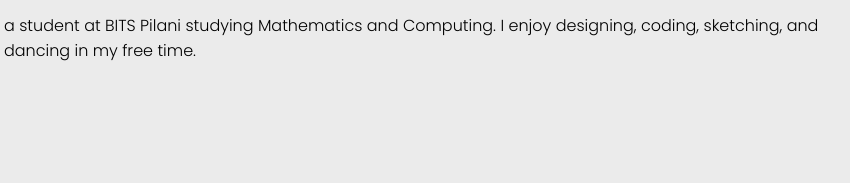
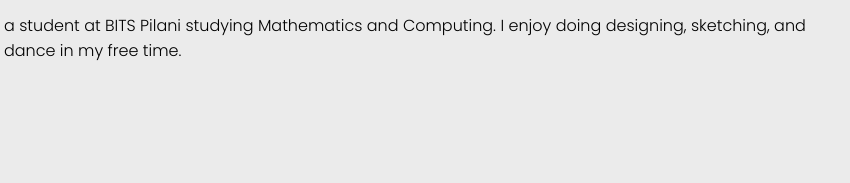
Before and after one commit to anjaliiz27/portfolio, a plain HTML site: page index.html in a window 1280 px wide. Shown: the part 539-722 px from the top of the page, 36-886 px from the left. Drawn offline with Linux system fonts and the light colour scheme.

Commit message:
Update index.html

```diff
--- a/index.html
+++ b/index.html
@@ -33,7 +33,7 @@
         <div class="intro">
             <h2>Hi,<br/>I'm <span>Sree Geetanjali</span></h2>
 
-            <p>a student at BITS Pilani studying Mathematics and Computing. I enjoy designing, coding, sketching, and dancing in my free time.</p>
+            <p>a student at BITS Pilani studying Mathematics and Computing. I enjoy doing designing, sketching, and dance in my free time.</p>
         </div>
         <div class="placeholder1">
             <img src="./Screenshot 2025-05-31 at 2.49.56 PM.png" alt="placeholder">
```
